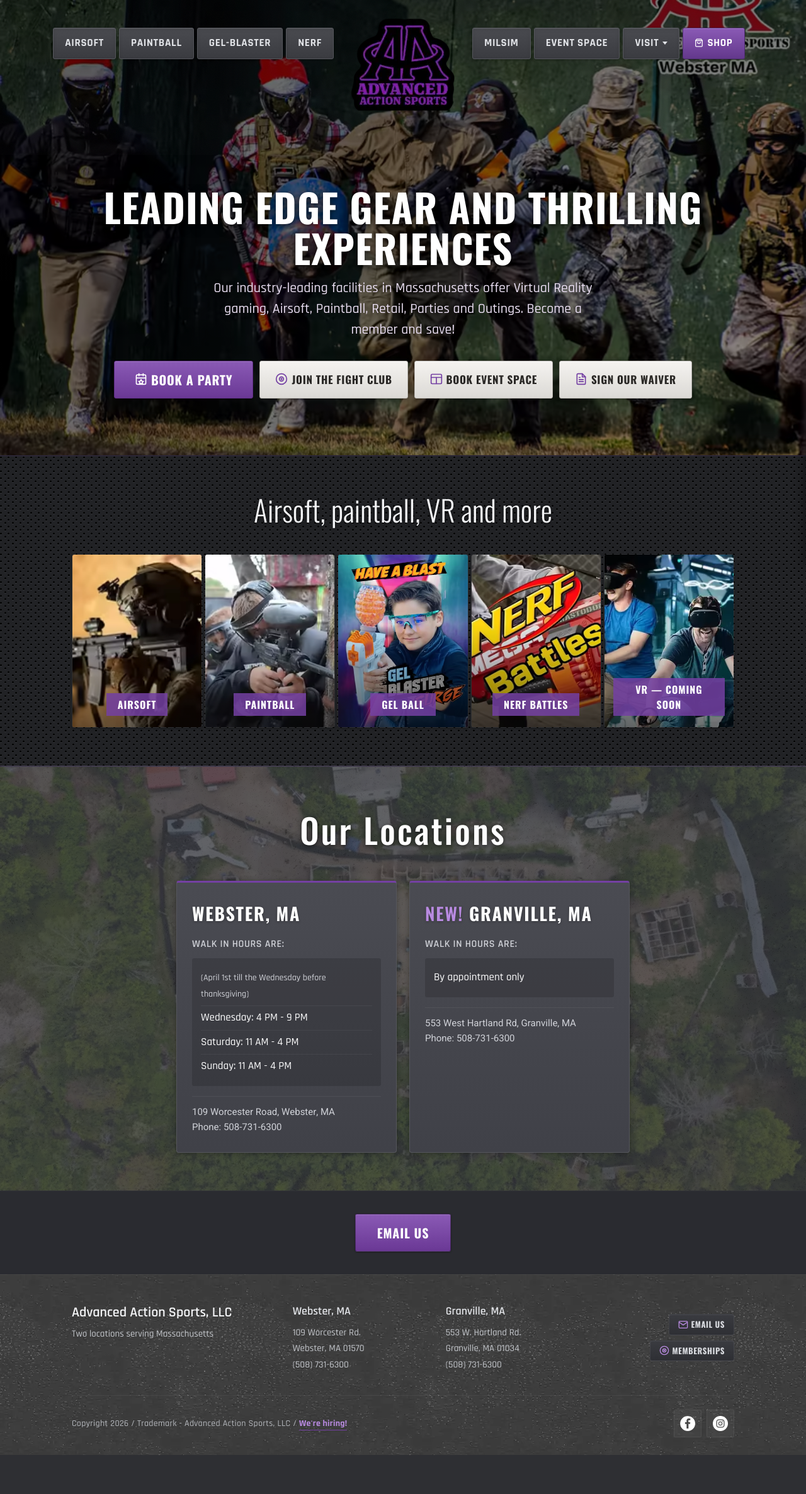
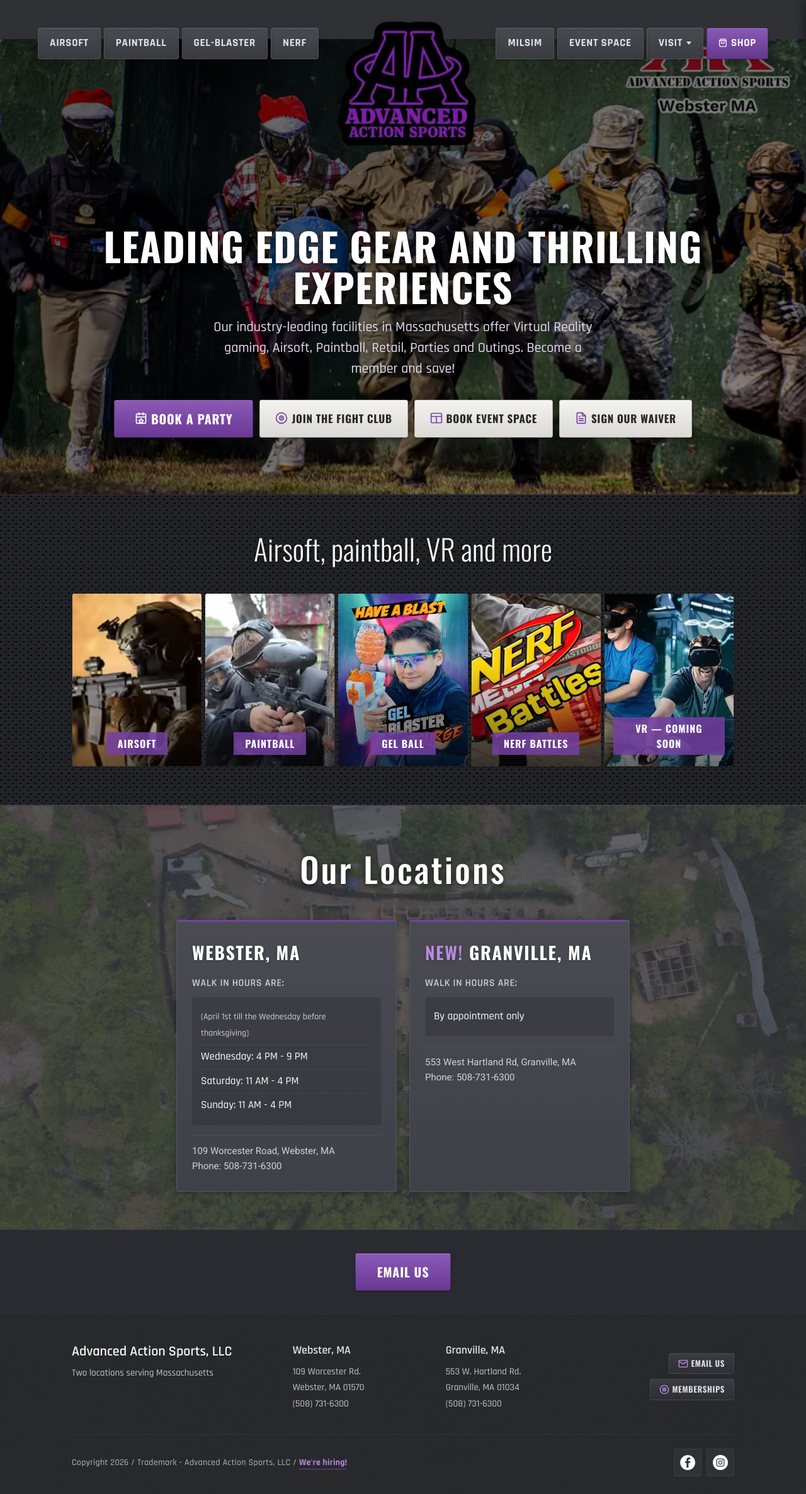
Before and after one commit to amelv/advanced-action-sports, a Jekyll site: the page built from index.html, in a window 1280 px wide. Shown: the whole page at 63% size. Built offline with Jekyll 4.4.1, drawn with Linux system fonts in a browser that asks for light colours; before the commit the page ends 2311 px from its top, so only the background shows below that.

Commit message:
Fix: restore footer texture PNG, logo 260px with aspect-ratio, font preload

```diff
--- a/_includes/header.html
+++ b/_includes/header.html
@@ -9,7 +9,7 @@
         <a href="{{ site.baseurl }}/nerf-battles/"{% if page_path == 'nerf-battles' %} class="active"{% endif %}>Nerf</a>
       </nav>
       <a href="{{ site.baseurl }}/" class="logo">
-        <img src="{{ site.baseurl }}/assets/images/logo-new-150@2x.webp" alt="Advanced Action Sports" width="180" height="180">
+        <img src="{{ site.baseurl }}/assets/images/logo-new-150@2x.webp" alt="Advanced Action Sports" width="260" height="260">
       </a>
       <nav class="nav-right">
         <a href="{{ site.baseurl }}/milsim/"{% if page_path == 'milsim' %} class="active"{% endif %}>Milsim</a>
--- a/_layouts/default.html
+++ b/_layouts/default.html
@@ -17,6 +17,7 @@
   <link rel="shortcut icon" href="{{ '/assets/images/favicon.webp' | relative_url }}" type="image/webp">
   <link rel="preconnect" href="https://fonts.googleapis.com">
   <link rel="preconnect" href="https://fonts.gstatic.com" crossorigin>
+  <link rel="preload" as="style" href="https://fonts.googleapis.com/css2?family=Oswald:wght@300;400;500;600;700&family=Rajdhani:wght@300;400;500;600;700&family=Heebo:wght@300;400;700&display=swap">
   <link href="https://fonts.googleapis.com/css2?family=Oswald:wght@300;400;500;600;700&family=Rajdhani:wght@300;400;500;600;700&family=Heebo:wght@300;400;700&display=swap" rel="stylesheet" media="print" onload="this.media='all'">
   <noscript><link href="https://fonts.googleapis.com/css2?family=Oswald:wght@300;400;500;600;700&family=Rajdhani:wght@300;400;500;600;700&family=Heebo:wght@300;400;700&display=swap" rel="stylesheet"></noscript>
 
@@ -98,7 +99,7 @@
       max-width: 1200px; margin: 0 auto; position: relative; z-index: 2;
     }
     .logo { display: flex; align-items: center; justify-content: center; }
-    .logo img { width: 180px; height: auto; max-width: 100%; }
+    .logo img { width: 260px; height: auto; max-width: 100%; aspect-ratio: 1; }
     nav { display: flex; gap: 5px; }
     .nav-left { justify-content: flex-end; align-self: start; margin-top: 28px; }
     .nav-right { justify-content: flex-start; align-self: start; margin-top: 28px; }
@@ -415,7 +416,7 @@
 
     /* ========== FOOTER ========== */
     footer {
-      background: url("{{ 'assets/images/tex-dark-leather.webp' | relative_url }}") repeat, #222327;
+      background: url("{{ 'assets/images/tex-dark-leather.png' | relative_url }}") repeat, #222327;
       border-top: 1px solid rgba(255,255,255,0.05); padding: 44px 0 28px;
     }
     .footer-grid { display: grid; grid-template-columns: 1.5fr repeat(3, 1fr); gap: 28px; margin-bottom: 36px; }
@@ -694,6 +695,7 @@
     @media (max-width: 600px) {
       nav { display: none; }
       .header-inner { grid-template-columns: 1fr auto 1fr; }
+      .logo img { width: 160px; }
       .menu-toggle { display: flex; grid-column: 3; justify-self: end; }
       .activity-grid { grid-template-columns: repeat(2, 1fr); }
       .hero-ctas { flex-direction: column; align-items: center; }
```
Also changed, not shown: assets/images/logo-new-150@2x.webp, assets/images/tex-dark-leather.png (added), assets/images/tex-dark-leather.webp (deleted).
